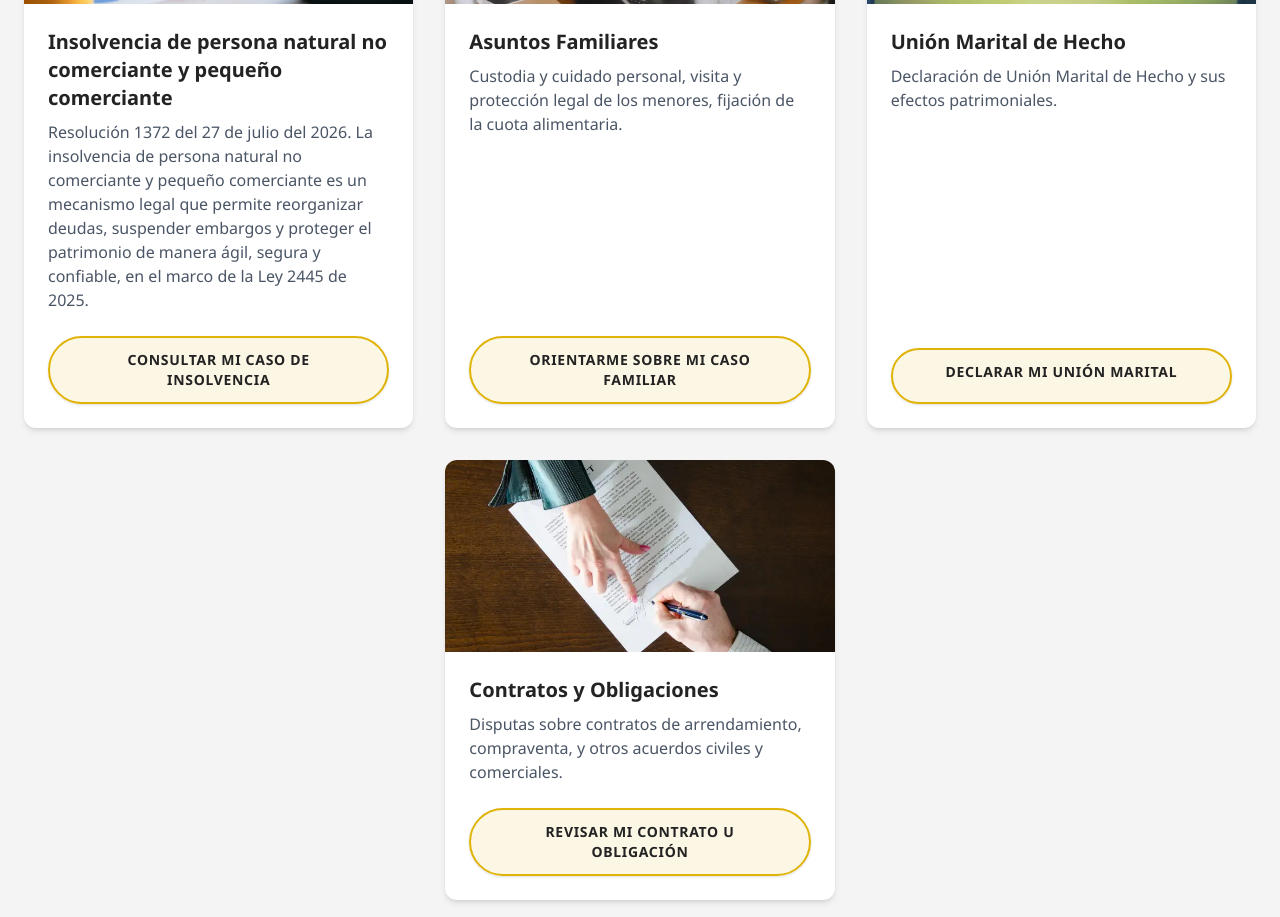
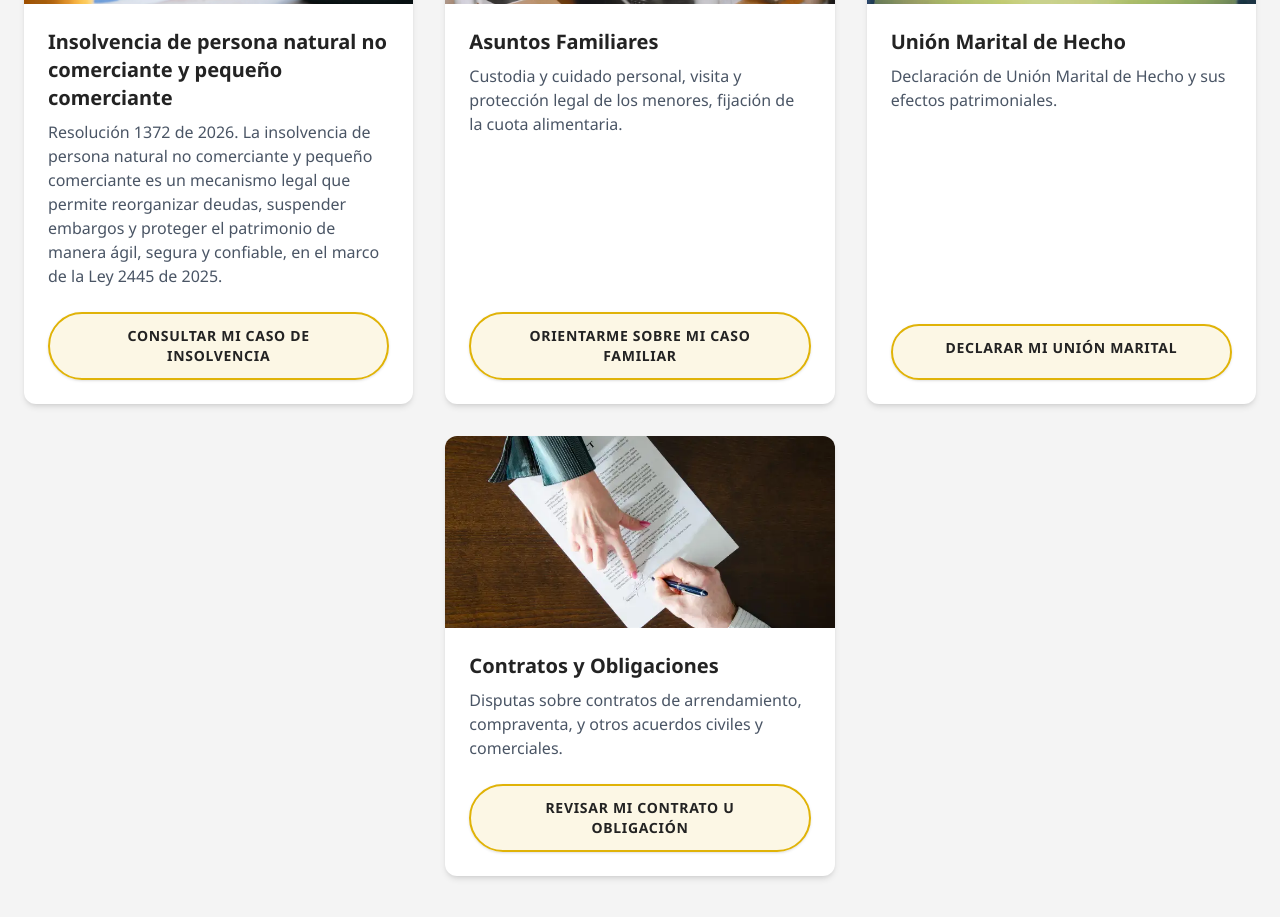
Before and after one commit to Asojure/asojure-website, a Vue app: page / in a window 1280 px wide. Shown: the part 2140-3057 px from the top of the page. Built offline with nearby package versions, Linux system fonts and the light colour scheme.

Commit message:
removed day and month

```diff
--- a/src/constants.ts
+++ b/src/constants.ts
@@ -32,7 +32,7 @@ export const SERVICES: Service[] = [
   {
     title: "Insolvencia de persona natural no comerciante y pequeño comerciante",
     description:
-      "Resolución 1372 del 27 de julio del 2026. La insolvencia de persona natural no comerciante y pequeño comerciante es un mecanismo legal que permite reorganizar deudas, suspender embargos y proteger el patrimonio de manera ágil, segura y confiable, en el marco de la Ley 2445 de 2025.",
+      "Resolución 1372 de 2026. La insolvencia de persona natural no comerciante y pequeño comerciante es un mecanismo legal que permite reorganizar deudas, suspender embargos y proteger el patrimonio de manera ágil, segura y confiable, en el marco de la Ley 2445 de 2025.",
     image: IMAGES.SERVICE_4,
     ctaLabel: "Consultar mi caso de insolvencia",
     whatsappMessage:
```
